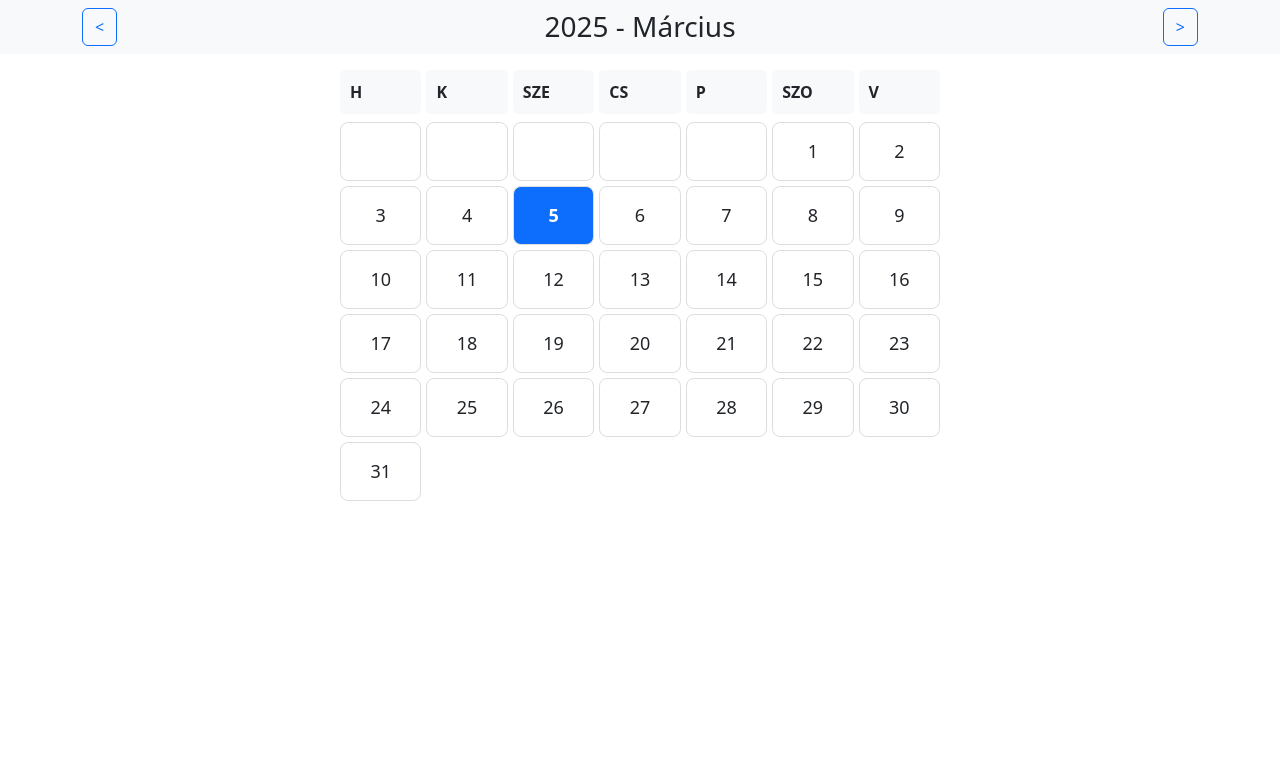
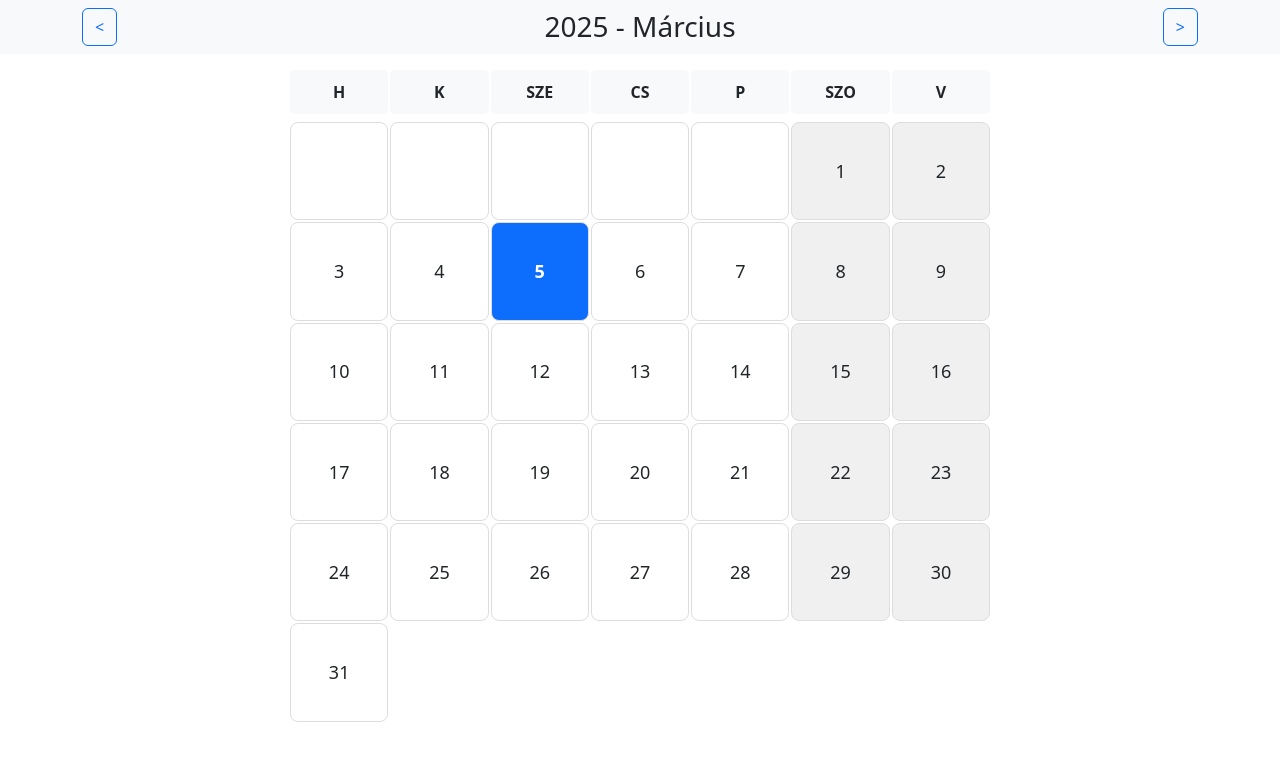
Before and after one commit to nellerk/SVCalendar, a SvelteKit app: page / in a window 1280 px wide. Shown: the top 760 px of the page. Built offline with nearby package versions, Linux system fonts and the light colour scheme.

Commit message:
WeekendFocus

```diff
--- a/src/routes/+page.svelte
+++ b/src/routes/+page.svelte
@@ -69,32 +69,38 @@
     </div>
 
     <div class="calendar-grid">
-        {#each generateCalendar($currentYear, $currentMonth) as day}
-            <div class="day-box {day && day === today.getDate() && $currentMonth === today.getMonth() && $currentYear === today.getFullYear() ? 'today' : ''}">
+        {#each generateCalendar($currentYear, $currentMonth) as day, index}
+            <div class="day-box {day && (index % 7 === 5 || index % 7 === 6) ? 'weekend' : ''}
+                    {day && day === today.getDate() && $currentMonth === today.getMonth() && $currentYear === today.getFullYear() ? 'today' : ''}">
                 {day ? day : ""}
             </div>
         {/each}
     </div>
 </div>
 
-  <style>
+<style>
     .calendar-container {
-      max-width: 600px;
+      max-width: 700px;
       margin: auto;
     }
 
     .calendar-grid {
       display: grid;
       grid-template-columns: repeat(7, 1fr);
-      gap: 5px;
+      gap: 2px; /* Kisebb távolság a napok között */
     }
 
     .day-box {
-      padding: 15px;
+      width: 100%; /* Teljes szélességet kitöltő elemek */
+      aspect-ratio: 1; /* Négyzet alakú cellák */
+      display: flex;
+      align-items: center;
+      justify-content: center;
       border: 1px solid #ddd;
       border-radius: 8px;
       text-align: center;
       font-size: 18px;
+      background-color: #ffffff;
     }
 
     .day-header {
@@ -102,6 +108,7 @@
       background: #f8f9fa;
       padding: 10px;
       border-radius: 5px;
+      text-align: center;
     }
 
     .today {
@@ -109,4 +116,9 @@
       color: white;
       font-weight: bold;
     }
+
+    /* Szombat és Vasárnap kiemelése halványabb színnel */
+    .weekend {
+      background-color: #f0f0f0;
+    }
   </style>
```
